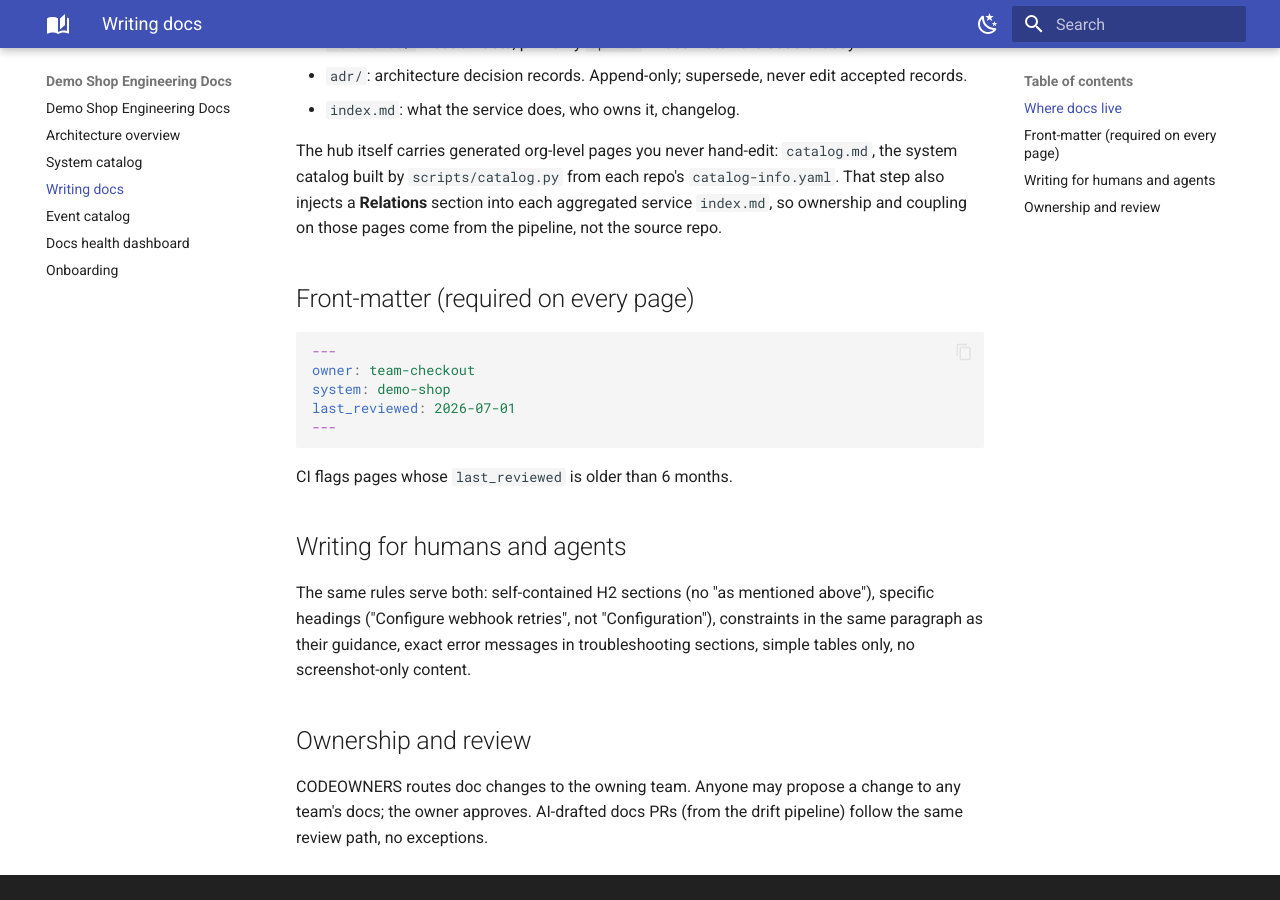
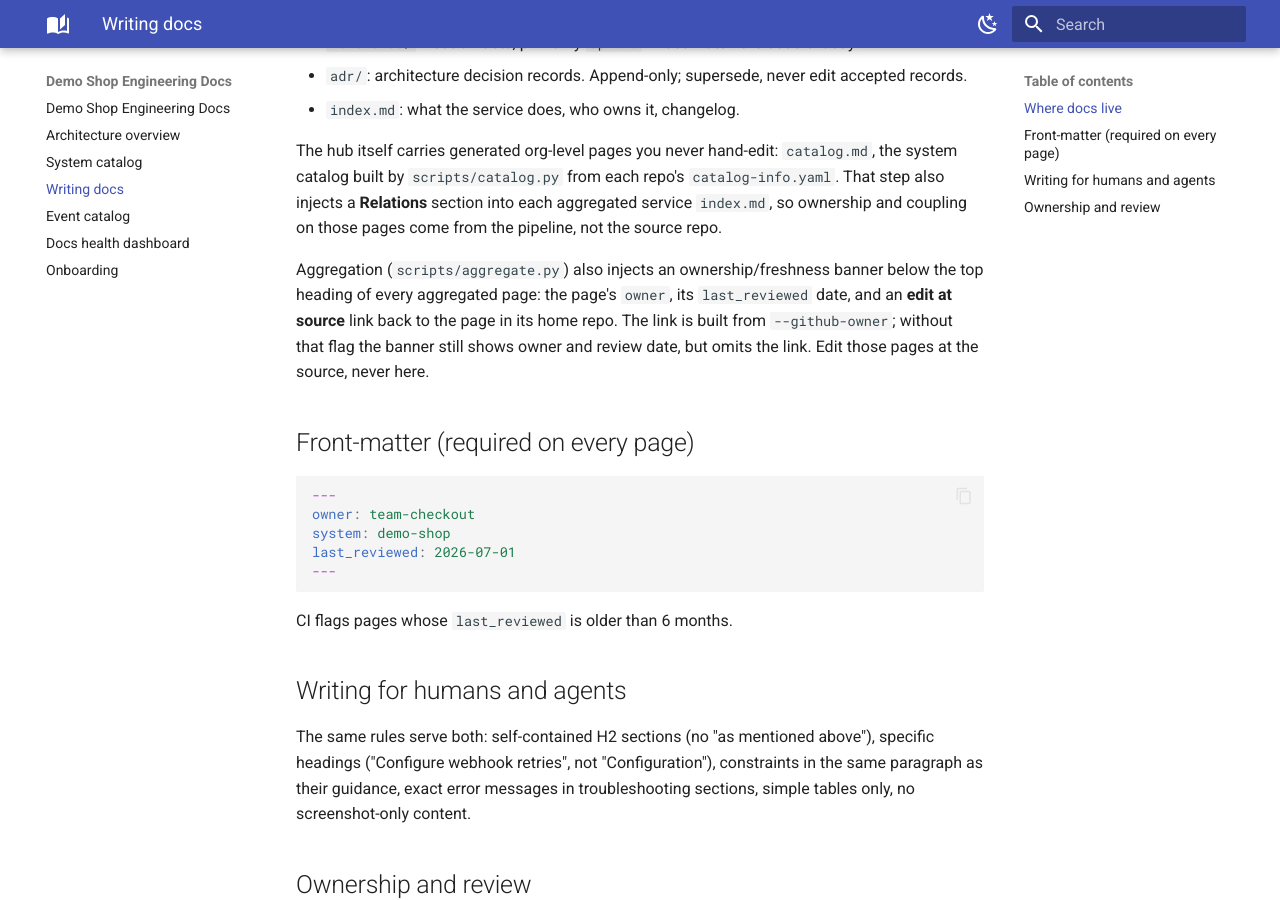
Before and after one commit to elmersson/poc-docs-hub, an MkDocs documentation site: the page built from docs/docs-guide.md, in a window 1280 px wide and 900 px high, scrolled down 393 px. Built offline with MkDocs 1.6.1 and Material for MkDocs 9.7.7, drawn with Linux system fonts in a browser that asks for light colours.

Commit message:
docs: document ownership banner injection in aggregation pipeline
scripts/aggregate.py now injects an ownership/freshness banner with an
edit-at-source link into each aggregated page (PR #4). Reflect this new
pipeline behavior in the docs guide's aggregation description.

Co-Authored-By: Claude Opus 4.8 (1M context) <noreply@anthropic.com>

````diff
--- a/docs/docs-guide.md
+++ b/docs/docs-guide.md
@@ -19,6 +19,8 @@ Each repo has a `docs/` folder following Diátaxis:
 
 The hub itself carries generated org-level pages you never hand-edit: `catalog.md`, the system catalog built by `scripts/catalog.py` from each repo's `catalog-info.yaml`. That step also injects a **Relations** section into each aggregated service `index.md`, so ownership and coupling on those pages come from the pipeline, not the source repo.
 
+Aggregation (`scripts/aggregate.py`) also injects an ownership/freshness banner below the top heading of every aggregated page: the page's `owner`, its `last_reviewed` date, and an **edit at source** link back to the page in its home repo. The link is built from `--github-owner`; without that flag the banner still shows owner and review date, but omits the link. Edit those pages at the source, never here.
+
 ## Front-matter (required on every page)
 
 ```yaml
````
